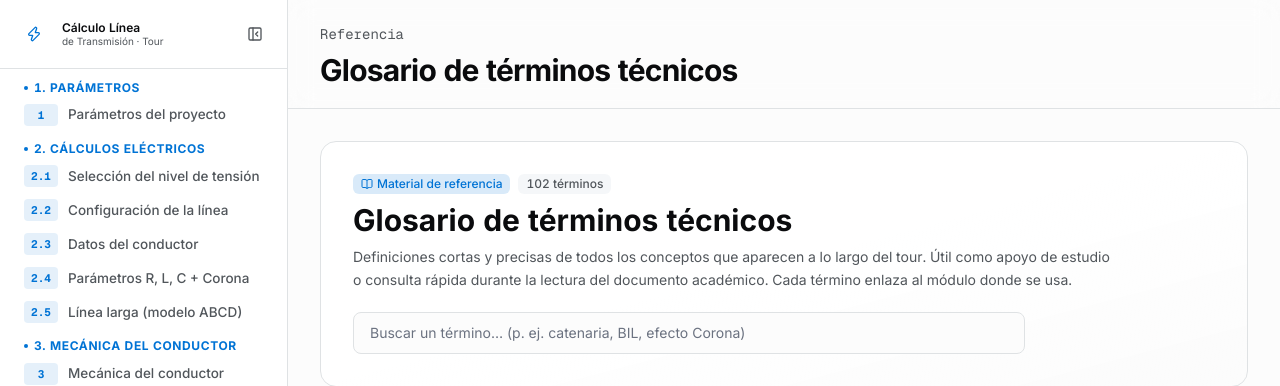
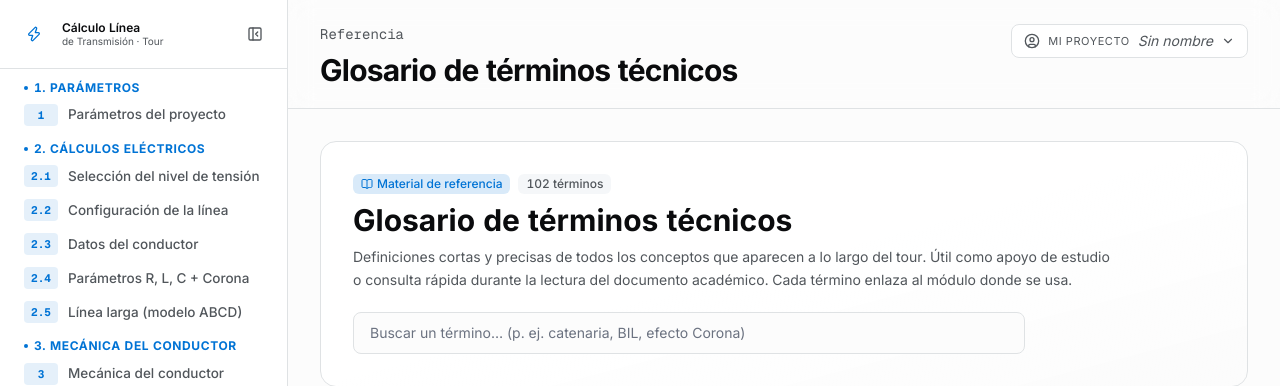
Before and after one commit to geovanilozano/calculo-linea-transmision, a Flask app: page /glosario in a window 1280 px wide. Shown: the top 386 px of the page. Run offline with Flask 3, Linux system fonts and the light colour scheme; style sheets or scripts are compiled from the project's sources; some libraries are stand-ins or nearby versions.

Commit message:
feat: multi-estudiante (pill Mi proyecto + exportar/importar JSON)
- Nuevo pill "Mi proyecto" en el header con dropdown: cambiar nombre,
  exportar/importar proyecto, reiniciar al demo
- 4 endpoints nuevos: /api/proyecto/{estudiante,exportar,importar,reiniciar}
- El proyecto de cada estudiante vive en su cookie (Flask session), no
  hay base de datos. Para revisar, el estudiante exporta JSON y se lo
  manda al profesor que lo importa
- Carpeta demos_estudiantes/ con ejemplo + README explicando el flujo
- Inyeccion de ESTUDIANTE en contexto Jinja
- Modulo 2: anadida seccion didactica de tipos de configuracion geometrica

```diff
--- a/app.py
+++ b/app.py
@@ -2,9 +2,13 @@
 from __future__ import annotations
 
 import json
+import re
+from datetime import datetime
 from pathlib import Path
 
-from flask import Flask, abort, redirect, render_template, request, session, url_for
+from flask import (
+    Flask, Response, abort, redirect, render_template, request, session, url_for,
+)
 
 from calculos import (
     aisladores,
@@ -199,6 +203,64 @@ def _carga_cadena_kgf_para_aisladores(
     return _math.sqrt(t_haz ** 2 + p_vert ** 2)
 
 
+# ===== Helpers de proyecto por estudiante =====
+
+# Versión del schema de proyecto exportado (subir si se hace cambio incompatible)
+PROYECTO_EXPORT_VERSION = 1
+PROYECTO_EXPORT_TIPO = "calculo_linea_transmision_proyecto"
+
+
+def _slug_archivo(texto: str, fallback: str = "proyecto") -> str:
+    """Convierte un texto a slug seguro para nombre de archivo."""
+    s = re.sub(r"[^a-zA-Z0-9._-]+", "_", (texto or "").strip()).strip("_")
+    return s.lower() or fallback
+
+
+def _construir_payload_export(app: Flask) -> dict:
+    """Empaqueta toda la sesión actual en un dict serializable."""
+    proy = _get_proyecto(app)
+    return {
+        "version": PROYECTO_EXPORT_VERSION,
+        "tipo": PROYECTO_EXPORT_TIPO,
+        "estudiante": session.get("estudiante", ""),
+        "fecha_exportacion": datetime.utcnow().isoformat(timespec="seconds") + "Z",
+        "proyecto": proy,
+        "conductor_id": session.get("conductor_id") or CATALOGO_CONDUCTORES["default_id"],
+        "aislador_id": session.get("aislador_id") or CATALOGO_AISLADORES["default_id"],
+        "cable_guarda_id": session.get("cable_guarda_id") or CATALOGO_CABLES_GUARDA["default_id"],
+    }
+
+
+def _aplicar_payload_a_sesion(data: dict) -> None:
+    """Carga un payload (de import o demo) en la sesión actual.
+    Valida tipo y estructura mínima. Lanza ValueError si es inválido."""
+    if not isinstance(data, dict):
+        raise ValueError("El archivo no contiene un objeto JSON válido")
+    if data.get("tipo") != PROYECTO_EXPORT_TIPO:
+        raise ValueError(
+            "El archivo no es un proyecto de línea de transmisión "
+            f"(tipo esperado '{PROYECTO_EXPORT_TIPO}')"
+        )
+    proy = data.get("proyecto")
+    if not isinstance(proy, dict):
+        raise ValueError("Falta la clave 'proyecto' o no es un objeto")
+
+    session["proyecto"] = proy
+    nombre = (data.get("estudiante") or "").strip()[:60]
+    if nombre:
+        session["estudiante"] = nombre
+    # Catálogos: aceptar sólo si existen en el catálogo cargado
+    cond_id = data.get("conductor_id")
+    if cond_id and any(c["id"] == cond_id for c in CATALOGO_CONDUCTORES["conductores"]):
+        session["conductor_id"] = cond_id
+    ais_id = data.get("aislador_id")
+    if ais_id and any(a["id"] == ais_id for a in CATALOGO_AISLADORES["aisladores"]):
+        session["aislador_id"] = ais_id
+    cab_id = data.get("cable_guarda_id")
+    if cab_id and any(c["id"] == cab_id for c in CATALOGO_CABLES_GUARDA["cables"]):
+        session["cable_guarda_id"] = cab_id
+
+
 def _sync_form_to_session(req) -> None:
     """Guarda en sesión cualquier campo del formulario que coincida con un parámetro global.
 
@@ -231,6 +293,7 @@ def create_app() -> Flask:
             "CATALOGO_CONDUCTORES": CATALOGO_CONDUCTORES["conductores"],
             "CATALOGO_AISLADORES": CATALOGO_AISLADORES["aisladores"],
             "CATALOGO_CABLES_GUARDA": CATALOGO_CABLES_GUARDA["cables"],
+            "ESTUDIANTE": session.get("estudiante", ""),
         }
 
     # ===== Rutas de páginas =====
@@ -772,6 +835,55 @@ def create_app() -> Flask:
 
         return render_template("_partial_modulo_11_resumen.html", **resumen)
 
+    # ===== Endpoints de proyecto por estudiante =====
+
+    @app.post("/api/proyecto/estudiante")
+    def api_proyecto_estudiante():
+        """Guarda el nombre del estudiante en la sesión."""
+        nombre = (request.form.get("nombre") or "").strip()[:60]
+        session["estudiante"] = nombre
+        # HTMX: devolvemos solo el badge actualizado
+        if request.headers.get("HX-Request"):
+            return render_template("_partial_estudiante_badge.html", estudiante=nombre)
+        return redirect(request.referrer or url_for("modulo", modulo_id=0))
+
+    @app.get("/api/proyecto/exportar")
+    def api_proyecto_exportar():
+        """Descarga el proyecto actual (sesión completa) como JSON."""
+        payload = _construir_payload_export(app)
+        nombre_archivo = _slug_archivo(payload["estudiante"], "proyecto")
+        filename = f"linea_transmision_{nombre_archivo}.json"
+        return Response(
+            json.dumps(payload, ensure_ascii=False, indent=2),
+            mimetype="application/json",
+            headers={"Content-Disposition": f'attachment; filename="{filename}"'},
+        )
+
+    @app.post("/api/proyecto/importar")
+    def api_proyecto_importar():
+        """Carga un proyecto desde un archivo JSON subido por el estudiante."""
+        archivo = request.files.get("archivo")
+        if not archivo or not archivo.filename:
+            return ("No se recibió ningún archivo", 400)
+        try:
+            contenido = archivo.read().decode("utf-8")
+            data = json.loads(contenido)
+            _aplicar_payload_a_sesion(data)
+        except UnicodeDecodeError:
+            return ("El archivo no es UTF-8", 400)
+        except json.JSONDecodeError as e:
+            return (f"JSON inválido: {e.msg}", 400)
+        except ValueError as e:
+            return (str(e), 400)
+        # Redirigir al inicio para que el usuario vea su proyecto cargado
+        return redirect(url_for("modulo", modulo_id=0))
+
+    @app.post("/api/proyecto/reiniciar")
+    def api_proyecto_reiniciar():
+        """Limpia la sesión completa (vuelve a los defaults del proyecto demo)."""
+        session.clear()
+        return redirect(url_for("modulo", modulo_id=0))
+
     @app.errorhandler(404)
     def not_found(_e):
         return render_template(
--- /dev/null
+++ b/templates/_partial_estudiante_badge.html
@@ -0,0 +1,7 @@
+{# Etiqueta compacta con el nombre del estudiante.
+   Usado standalone (HTMX swap) y dentro del proyecto picker. #}
+{% if estudiante %}
+  <span class="font-medium text-foreground truncate max-w-[10rem]">{{ estudiante }}</span>
+{% else %}
+  <span class="text-muted-foreground italic">Sin nombre</span>
+{% endif %}
--- /dev/null
+++ b/templates/_partial_project_picker.html
@@ -0,0 +1,138 @@
+{# Dropdown "Mi proyecto" con acciones: cambiar nombre, exportar, importar, reiniciar.
+   Se incluye desde base.html (esquina superior derecha del header). #}
+<div x-data="{
+       openMenu: false,
+       openNameModal: false,
+       openImportModal: false,
+       openResetModal: false,
+       nombre: '{{ ESTUDIANTE|e }}',
+     }"
+     class="relative shrink-0">
+
+  {# Botón principal: muestra el nombre + chevron #}
+  <button @click="openMenu = !openMenu"
+          @keydown.escape.window="openMenu = false"
+          @click.outside="openMenu = false"
+          type="button"
+          class="flex items-center gap-2 px-3 py-1.5 rounded-lg border border-border bg-card hover:bg-muted transition-colors text-sm">
+    <i data-lucide="user-circle" class="size-4 text-muted-foreground"></i>
+    <span class="hidden sm:inline text-[11px] text-muted-foreground uppercase tracking-wider">Mi proyecto</span>
+    <span id="estudiante-badge" class="text-sm">
+      {% include "_partial_estudiante_badge.html" %}
+    </span>
+    <i data-lucide="chevron-down" class="size-3.5 text-muted-foreground"
+       :class="openMenu ? 'rotate-180' : ''"
+       style="transition: transform 0.15s ease;"></i>
+  </button>
+
+  {# Menú desplegable #}
+  <div x-show="openMenu" x-cloak x-transition.opacity.duration.150
+       class="absolute right-0 top-full mt-1.5 w-64 rounded-lg border border-border bg-card shadow-lg overflow-hidden z-20">
+
+    <button @click="openMenu = false; openNameModal = true"
+            type="button"
+            class="w-full px-3 py-2.5 flex items-center gap-2.5 text-sm hover:bg-muted text-left transition-colors">
+      <i data-lucide="edit-3" class="size-4 text-muted-foreground"></i>
+      <span>Cambiar mi nombre</span>
+    </button>
+
+    <a href="{{ url_for('api_proyecto_exportar') }}"
+       @click="openMenu = false"
+       class="w-full px-3 py-2.5 flex items-center gap-2.5 text-sm hover:bg-muted transition-colors">
+      <i data-lucide="download" class="size-4 text-muted-foreground"></i>
+      <span>Exportar mi proyecto (.json)</span>
+    </a>
+
+    <button @click="openMenu = false; openImportModal = true"
+            type="button"
+            class="w-full px-3 py-2.5 flex items-center gap-2.5 text-sm hover:bg-muted text-left transition-colors">
+      <i data-lucide="upload" class="size-4 text-muted-foreground"></i>
+      <span>Importar proyecto (.json)</span>
+    </button>
+
+    <div class="border-t border-border"></div>
+
+    <button @click="openMenu = false; openResetModal = true"
+            type="button"
+            class="w-full px-3 py-2.5 flex items-center gap-2.5 text-sm hover:bg-muted text-left transition-colors text-muted-foreground">
+      <i data-lucide="rotate-ccw" class="size-4"></i>
+      <span>Reiniciar al proyecto demo</span>
+    </button>
+  </div>
+
+  {# ===== Modal: Cambiar nombre ===== #}
+  {# Usa POST tradicional (no HTMX) para garantizar recarga visible.
+     El endpoint redirige al referrer; la página se renderiza con el nuevo nombre. #}
+  <div x-show="openNameModal" x-cloak x-transition.opacity
+       @keydown.escape.window="openNameModal = false"
+       class="fixed inset-0 z-50 bg-background/90 backdrop-blur grid place-items-center p-4">
+    <div @click.outside="openNameModal = false"
+         class="w-full max-w-md rounded-2xl border border-border bg-card p-6 shadow-2xl"
+         x-transition.scale.95.opacity>
+      <h3 class="text-lg font-bold mb-1">¿Cuál es tu nombre?</h3>
+      <p class="text-sm text-muted-foreground mb-4">
+        Se mostrará en la parte superior y se incluirá al exportar tu proyecto. Sólo se guarda en tu navegador.
+      </p>
+      <form action="{{ url_for('api_proyecto_estudiante') }}" method="POST" class="space-y-3">
+        <input type="text" name="nombre" x-model="nombre" maxlength="60" autofocus required
+               placeholder="Ej. Juan Pérez"
+               class="w-full px-3 py-2 rounded-lg border border-border bg-background text-sm focus:outline-none focus:ring-2 focus:ring-primary/50">
+        <div class="flex gap-2 justify-end">
+          <button type="button" @click="openNameModal = false" class="btn-secondary text-sm">Cancelar</button>
+          <button type="submit" class="btn-primary text-sm">Guardar</button>
+        </div>
+      </form>
+    </div>
+  </div>
+
+  {# ===== Modal: Importar ===== #}
+  <div x-show="openImportModal" x-cloak x-transition.opacity
+       @keydown.escape.window="openImportModal = false"
+       class="fixed inset-0 z-50 bg-background/90 backdrop-blur grid place-items-center p-4">
+    <div @click.outside="openImportModal = false"
+         class="w-full max-w-md rounded-2xl border border-border bg-card p-6 shadow-2xl"
+         x-transition.scale.95.opacity>
+      <h3 class="text-lg font-bold mb-1">Importar proyecto</h3>
+      <p class="text-sm text-muted-foreground mb-4">
+        Selecciona un archivo <code class="text-xs px-1 py-0.5 rounded bg-muted">.json</code> exportado previamente desde esta app. <strong class="text-foreground">Reemplazará tus datos actuales</strong>.
+      </p>
+      <form action="{{ url_for('api_proyecto_importar') }}"
+            method="POST"
+            enctype="multipart/form-data"
+            class="space-y-3">
+        <input type="file" name="archivo" accept=".json,application/json" required
+               class="w-full text-sm file:mr-3 file:px-3 file:py-1.5 file:rounded-md file:border-0 file:bg-primary file:text-primary-foreground file:cursor-pointer hover:file:bg-primary/90">
+        <div class="flex gap-2 justify-end">
+          <button type="button" @click="openImportModal = false" class="btn-secondary text-sm">Cancelar</button>
+          <button type="submit" class="btn-primary text-sm">
+            <i data-lucide="upload" class="size-3.5"></i>
+            Importar
+          </button>
+        </div>
+      </form>
+    </div>
+  </div>
+
+  {# ===== Modal: Reiniciar ===== #}
+  <div x-show="openResetModal" x-cloak x-transition.opacity
+       @keydown.escape.window="openResetModal = false"
+       class="fixed inset-0 z-50 bg-background/90 backdrop-blur grid place-items-center p-4">
+    <div @click.outside="openResetModal = false"
+         class="w-full max-w-md rounded-2xl border border-border bg-card p-6 shadow-2xl"
+         x-transition.scale.95.opacity>
+      <h3 class="text-lg font-bold mb-1">¿Reiniciar al proyecto demo?</h3>
+      <p class="text-sm text-muted-foreground mb-4">
+        Vas a perder tus parámetros actuales y volver al proyecto base (500 kV / 307 km / 300 MW).
+        <strong class="text-foreground">Si quieres conservarlos, exporta primero tu proyecto.</strong>
+      </p>
+      <form action="{{ url_for('api_proyecto_reiniciar') }}" method="POST" class="flex gap-2 justify-end">
+        <button type="button" @click="openResetModal = false" class="btn-secondary text-sm">Cancelar</button>
+        <button type="submit" class="btn-danger text-sm">
+          <i data-lucide="rotate-ccw" class="size-3.5"></i>
+          Sí, reiniciar
+        </button>
+      </form>
+    </div>
+  </div>
+
+</div>
--- a/templates/base.html
+++ b/templates/base.html
@@ -208,7 +208,7 @@
     {# ===== CONTENT ===== #}
     <main class="flex-1 flex flex-col min-w-0 h-full">
 
-      {# Header del módulo (sticky) #}
+      {# Header del módulo (sticky) — incluye el picker "Mi proyecto" a la derecha #}
       <header class="shrink-0 px-8 pt-6 pb-5 border-b border-border bg-card/80 backdrop-blur-md z-10">
         <div class="flex items-start justify-between gap-6">
           <div class="min-w-0">
@@ -225,6 +225,7 @@
               {% block module_title %}{{ modulo_info[2] if modulo_info else '404' }}{% endblock %}
             </h1>
           </div>
+          {% include "_partial_project_picker.html" %}
         </div>
       </header>
 
```
Also changed, not shown: demos_estudiantes/ejemplo_juan_perez.json (added, +45 -0 lines), templates/modulo_2_configuracion.html (+80 -0 lines), demos_estudiantes/README.md (added).
